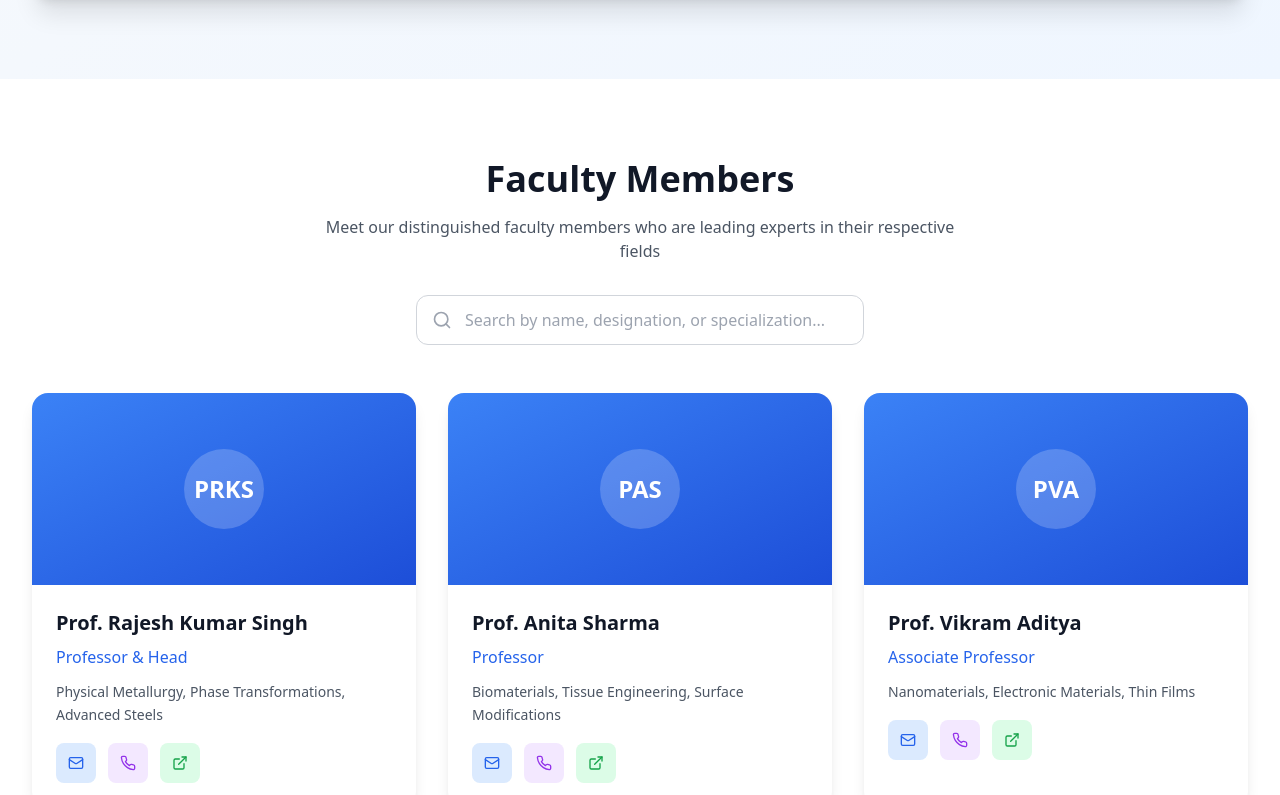
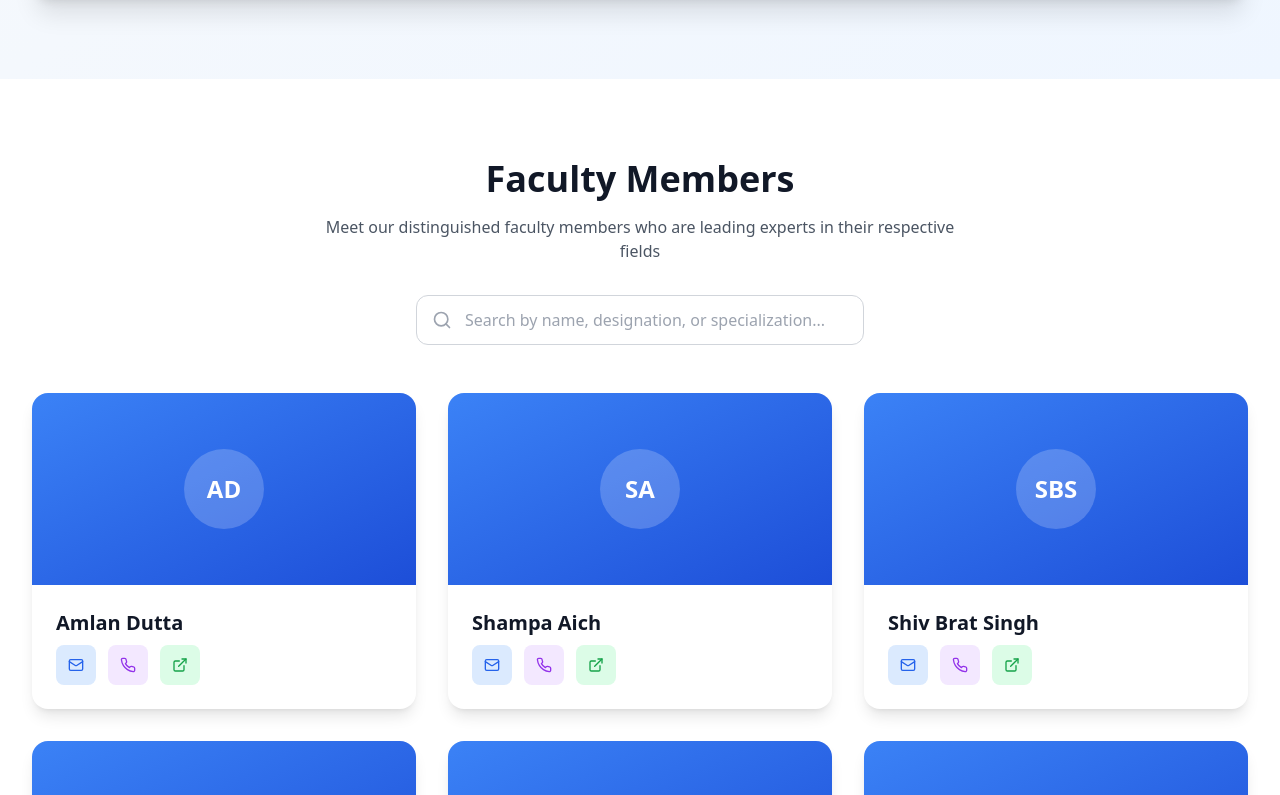
Before and after one commit to Krishnapc04/SME-official, a React (Vite) app: page /about-department in a window 1280 px wide. Shown: the part 2002-2797 px from the top of the page. Built offline with nearby package versions, Linux system fonts and the light colour scheme.

Commit message:
Compleated except Meta material

```diff
--- a/src/App.tsx
+++ b/src/App.tsx
@@ -6,6 +6,7 @@ import AboutFest from './pages/AboutFest';
 import Blogs from './pages/Blogs';
 import MetaMaterial from './pages/MetaMaterial';
 import NotFound from './pages/NotFound';
+import BlogDetail from './pages/BlogDetail';
 
 function App() {
   return (
@@ -16,6 +17,7 @@ function App() {
           <Route path="/about-department" element={<AboutDepartment />} />
           <Route path="/about-fest" element={<AboutFest />} />
           <Route path="/blogs" element={<Blogs />} />
+          <Route path="/blog/:id" element={<BlogDetail />} />
           <Route path="/meta-material" element={<MetaMaterial />} />
           <Route path="*" element={<NotFound />} />
         </Routes>
--- a/src/data/professors.ts
+++ b/src/data/professors.ts
@@ -1,120 +1,186 @@
 export interface Professor {
-  id: number;
+  id: string;
   name: string;
-  designation: string;
-  specialization: string;
-  email: string;
-  googleScholar: string;
-  phone: string;
+  // designation: string;
+  // specialization: string;
+  contact: string;
+  mail: string;
+  link: string;
 }
 
 export const professors: Professor[] = [
   {
-    id: 1,
-    name: "Prof. Rajesh Kumar Singh",
-    designation: "Professor & Head",
-    specialization: "Physical Metallurgy, Phase Transformations, Advanced Steels",
-    email: "rksingh@metal.iitkgp.ac.in",
-    googleScholar: "https://scholar.google.com/citations?user=example1",
-    phone: "+91-3222-283-001"
+    "id": "1",
+    "name":"Amlan Dutta",
+    "contact":"+91-3222-283250",
+    "mail":"amlan.dutta@metal.iitkgp.ac.in",
+    "link":"http://www.metal.iitkgp.ac.in/People/facultyDetails/2"
 },
 {
-    id: 2,
-    name: "Prof. Anita Sharma",
-    designation: "Professor",
-    specialization: "Biomaterials, Tissue Engineering, Surface Modifications",
-    email: "asharma@metal.iitkgp.ac.in",
-    googleScholar: "https://scholar.google.com/citations?user=example2",
-    phone: "+91-3222-283-002"
+    "id": "2",
+    "name":"Shampa Aich",
+    "contact":"+91-3222-281750",
+    "mail":"saich@metal.iitkgp.ac.in",
+    "link":"http://www.metal.iitkgp.ac.in/People/facultyDetails/20"
 },
 {
-    id: 3,
-    name: "Prof. Vikram Aditya",
-    designation: "Associate Professor",
-    specialization: "Nanomaterials, Electronic Materials, Thin Films",
-    email: "vaditya@metal.iitkgp.ac.in",
-    googleScholar: "https://scholar.google.com/citations?user=example3",
-    phone: "+91-3222-283-003"
+    "id": "3",
+    "name":"Shiv Brat Singh",
+    "contact":"+91-3222-283290",
+    "mail":"sbs22@metal.iitkgp.ac.in",
+    "link":"http://www.metal.iitkgp.ac.in/People/facultyDetails/21"
 },
 {
-    id: 4,
-    name: "Prof. Meera Gupta",
-    designation: "Associate Professor",
-    specialization: "Corrosion Science, Electrochemistry, Protective Coatings",
-    email: "mgupta@metal.iitkgp.ac.in",
-    googleScholar: "https://scholar.google.com/citations?user=example4",
-    phone: "+91-3222-283-004"
+    "id": "4",
+    "name":"Manas Paliwal",
+    "contact":"03222281760",
+    "mail":"manas.paliwal@metal.iitkgp.ac.in",
+    "link":"http://www.metal.iitkgp.ac.in/People/facultyDetails/31"
 },
 {
-    id: 5,
-    name: "Prof. Suresh Chand",
-    designation: "Professor",
-    specialization: "Extractive Metallurgy, Recycling, Sustainable Processing",
-    email: "schand@metal.iitkgp.ac.in",
-    googleScholar: "https://scholar.google.com/citations?user=example5",
-    phone: "+91-3222-283-005"
+    "id": "5",
+    "name":"Siddhartha Das",
+    "contact":"+91-3222-283256",
+    "mail":"sdas@metal.iitkgp.ac.in",
+    "link":"http://www.metal.iitkgp.ac.in/People/facultyDetails/22"
 },
 {
-    id: 6,
-    name: "Dr. Priya Nair",
-    designation: "Assistant Professor",
-    specialization: "Computational Materials Science, Machine Learning in Materials",
-    email: "pnair@metal.iitkgp.ac.in",
-    googleScholar: "https://scholar.google.com/citations?user=example6",
-    phone: "+91-3222-283-006"
+    "id": "6",
+    "name":"Siddhartha Roy",
+    "contact":"+91 3222 283270",
+    "mail":"siddhartha@metal.iitkgp.ac.in",
+    "link":"http://www.metal.iitkgp.ac.in/People/facultyDetails/23"
+},
+
+{
+    "id": "7",
+    "name":"Indrani Sen",
+    "contact":"+91-3222-283252",
+    "mail":"indrani.sen@metal.iitkgp.ac.in",
+    "link":"http://www.metal.iitkgp.ac.in/People/facultyDetails/9"
 },
 {
-    id: 7,
-    name: "Prof. Arjun Patel",
-    designation: "Professor",
-    specialization: "High Temperature Materials, Superalloys, Casting Technology",
-    email: "apatel@metal.iitkgp.ac.in",
-    googleScholar: "https://scholar.google.com/citations?user=example7",
-    phone: "+91-3222-283-007"
+    "id": "8",
+    "name":"Indranil Manna",
+    "contact":"+91-3222-283266",
+    "mail":"imanna@metal.iitkgp.ac.in",
+    "link":"http://www.metal.iitkgp.ac.in/People/facultyDetails/8"
 },
 {
-    id: 8,
-    name: "Dr. Kavita Joshi",
-    designation: "Assistant Professor",
-    specialization: "Smart Materials, Shape Memory Alloys, Functional Materials",
-    email: "kjoshi@metal.iitkgp.ac.in",
-    googleScholar: "https://scholar.google.com/citations?user=example8",
-    phone: "+91-3222-283-008"
+    "id": "9",
+    "name":"Jyotsna Dutta Majumdar",
+    "contact":"+91-3222-283288",
+    "mail":"jyotsna@metal.iitkgp.ac.in",
+    "link":"http://www.metal.iitkgp.ac.in/People/facultyDetails/11"
 },
 {
-    id: 9,
-    name: "Prof. Manoj Kumar",
-    designation: "Associate Professor",
-    specialization: "Powder Metallurgy, Metal Matrix Composites, Processing",
-    email: "mkumar@metal.iitkgp.ac.in",
-    googleScholar: "https://scholar.google.com/citations?user=example9",
-    phone: "+91-3222-283-009"
+    "id": "10",
+    "name":"Karabi Das",
+    "contact":"+91-3222-283254",
+    "mail":"karabi@metal.iitkgp.ac.in",
+    "link":"http://www.metal.iitkgp.ac.in/People/facultyDetails/12"
 },
 {
-    id: 10,
-    name: "Dr. Neha Verma",
-    designation: "Assistant Professor",
-    specialization: "Materials Characterization, Electron Microscopy, Microstructure",
-    email: "nverma@metal.iitkgp.ac.in",
-    googleScholar: "https://scholar.google.com/citations?user=example10",
-    phone: "+91-3222-283-010"
+    "id": "11",
+    "name":"Koushik Biswas",
+    "contact":"+91-3222-283244",
+    "mail":"k_biswas@metal.iitkgp.ac.in",
+    "link":"http://www.metal.iitkgp.ac.in/People/facultyDetails/13"
+},
+
+{
+    "id": "12",
+    "name":"Mangal Roy",
+    "contact":"+91-3222-283298",
+    "mail":"mroy@metal.iitkgp.ac.in",
+    "link":"http://www.metal.iitkgp.ac.in/People/facultyDetails/14"
 },
 {
-    id: 11,
-    name: "Prof. Deepak Mishra",
-    designation: "Professor",
-    specialization: "Welding Metallurgy, Joining Technologies, Fracture Mechanics",
-    email: "dmishra@metal.iitkgp.ac.in",
-    googleScholar: "https://scholar.google.com/citations?user=example11",
-    phone: "+91-3222-283-011"
+    "id": "13",
+    "name":"Rahul Mitra",
+    "contact":"+91-3222-283292",
+    "mail":"rahul@metal.iitkgp.ac.in",
+    "link":"http://www.metal.iitkgp.ac.in/People/facultyDetails/17"
 },
 {
-    id: 12,
-    name: "Dr. Ravi Shankar",
-    designation: "Assistant Professor",
-    specialization: "Additive Manufacturing, 3D Printing, Process Optimization",
-    email: "rshankar@metal.iitkgp.ac.in",
-    googleScholar: "https://scholar.google.com/citations?user=example12",
-    phone: "+91-3222-283-012"
+    "id": "14",
+    "name":"Sankha Mukherjee",
+    "contact":"3222283260",
+    "mail":"sankha@metal.iitkgp.ac.in",
+    "link":"http://www.metal.iitkgp.ac.in/People/facultyDetails/30"
+},
+
+{
+    "id": "15",
+    "name":"Somjeet Biswas",
+    "contact":"+91-3222-283264",
+    "mail":"somjeetbiswas@metal.iitkgp.ac.in",
+    "link":"http://www.metal.iitkgp.ac.in/People/facultyDetails/24"
+},
+{
+    "id": "16",
+    "name":"Sujoy Kumar Kar",
+    "contact":"+91-3222-283258",
+    "mail":"sujoy.kar@metal.iitkgp.ac.in",
+    "link":"http://www.metal.iitkgp.ac.in/People/facultyDetails/25"
+},
+{
+    "id": "17",
+    "name":"Sumantra Mandal",
+    "contact":" +91-3222-282878",
+    "mail":"sumantra.mandal@metal.iitkgp.ac.in",
+    "link":"http://www.metal.iitkgp.ac.in/People/facultyDetails/26"
+},
+
+{
+    "id": "18",
+    "name":"Tapas Kumar Bandyopadhyay",
+    "contact":"+91-3222-281730",
+    "mail":"tapas@rgsoipl.iitkgp.ac.in",
+    "link":"http://www.metal.iitkgp.ac.in/People/facultyDetails/27"
+},
+
+{
+    "id": "19",
+    "name":"Tapas Laha",
+    "contact":"+91-3222-283242",
+    "mail":"laha@metal.iitkgp.ac.in",
+    "link":"http://www.metal.iitkgp.ac.in/People/facultyDetails/28"
+},
+
+{
+    "id": "20",
+    "name":"Tarun Kumar Kundu",
+    "contact":"+91-3222-283296",
+    "mail":"tkkundu@metal.iitkgp.ac.in",
+    "link":"http://www.metal.iitkgp.ac.in/People/facultyDetails/29"
+},
+{
+    "id": "21",
+    "name":"Chandra Sekhar Tiwary",
+    "contact":"+91-8078317531",
+    "mail":"chandra.tiwary@metal.iitkgp.ac.in",
+    "link":"http://www.metal.iitkgp.ac.in/People/facultyDetails/3"
+},
+{
+    "id": "22",
+    "name":"Chenna Rao Borra",
+    "contact":"+91-3222-283240",
+    "mail":"chenna.borra@metal.iitkgp.ac.in",
+    "link":"http://www.metal.iitkgp.ac.in/People/facultyDetails/4"
+},
+{
+    "id": "23",
+    "name":"Debalay Chakrabarti",
+    "contact":"+91-3222-283282",
+    "mail":"debalay@metal.iitkgp.ac.in",
+    "link":"http://www.metal.iitkgp.ac.in/People/facultyDetails/5"
+},
+{
+    "id": "24",
+    "name":"Gour Gopal Roy",
+    "contact":"+91-3222-283276",
+    "mail":"ggroy@metal.iitkgp.ac.in",
+    "link":"http://www.metal.iitkgp.ac.in/People/facultyDetails/6"
 }
 ];
--- a/src/pages/AboutDepartment.tsx
+++ b/src/pages/AboutDepartment.tsx
@@ -9,9 +9,10 @@ export default function AboutDepartment() {
 
   // Filter professors based on search query
   const filteredProfessors = professors.filter(professor =>
-    professor.name.toLowerCase().includes(searchQuery.toLowerCase()) ||
-    professor.designation.toLowerCase().includes(searchQuery.toLowerCase()) ||
-    professor.specialization.toLowerCase().includes(searchQuery.toLowerCase())
+    professor.name.toLowerCase().includes(searchQuery.toLowerCase())
+    // ||
+    // professor.designation.toLowerCase().includes(searchQuery.toLowerCase()) ||
+    // professor.specialization.toLowerCase().includes(searchQuery.toLowerCase())
   );
 
   const totalPages = Math.ceil(filteredProfessors.length / professorsPerPage);
@@ -47,7 +48,7 @@ export default function AboutDepartment() {
       <section className="relative py-20 bg-gradient-to-br from-blue-900 to-gray-900 text-white overflow-hidden">
         <div className="absolute inset-0 opacity-20">
           <img
-            src="https://images.pexels.com/photos/3184454/pexels-photo-3184454.jpeg?auto=compress&cs=tinysrgb&w=1200"
+            src="http://www.metal.iitkgp.ac.in/uploads/Untitled_presentation_03.png"
             alt="Laboratory"
             className="w-full h-full object-cover"
           />
@@ -119,7 +120,7 @@ export default function AboutDepartment() {
                   </div>
                   <div className="flex items-center justify-between">
                     <span>Students</span>
-                    <span className="font-semibold">200+</span>
+                    <span className="font-semibold">300+</span>
                   </div>
                 </div>
               </div>
@@ -225,26 +226,26 @@ export default function AboutDepartment() {
                 </div>
                 <div className="p-6">
                   <h3 className="text-xl font-bold text-gray-900 mb-2">{professor.name}</h3>
-                  <p className="text-blue-600 font-medium mb-3">{professor.designation}</p>
-                  <p className="text-gray-600 text-sm mb-4 leading-relaxed">{professor.specialization}</p>
+                  {/* <p className="text-blue-600 font-medium mb-3">{professor.designation}</p>
+                  <p className="text-gray-600 text-sm mb-4 leading-relaxed">{professor.specialization}</p> */}
 
                   <div className="flex flex-wrap gap-3">
                     <a
-                      href={`mailto:${professor.email}`}
+                      href={`mailto:${professor.mail}`}
                       className="flex items-center justify-center w-10 h-10 bg-blue-100 hover:bg-blue-200 rounded-lg transition-colors"
                       title="Email"
                     >
                       <Mail className="w-4 h-4 text-blue-600" />
                     </a>
                     <a
-                      href={`tel:${professor.phone}`}
+                      href={`tel:${professor.contact}`}
                       className="flex items-center justify-center w-10 h-10 bg-purple-100 hover:bg-purple-200 rounded-lg transition-colors"
                       title="Phone"
                     >
                       <Phone className="w-4 h-4 text-purple-600" />
                     </a>
                     <a
-                      href={professor.googleScholar}
+                      href={professor.link}
                       target="_blank"
                       rel="noopener noreferrer"
                       className="flex items-center justify-center w-10 h-10 bg-green-100 hover:bg-green-200 rounded-lg transition-colors"
--- /dev/null
+++ b/src/pages/BlogDetail.tsx
@@ -0,0 +1,43 @@
+import { useParams, useNavigate } from 'react-router-dom';
+import { blogs } from '../data/blogs';
+import { ArrowLeft, Calendar, User } from 'lucide-react';
+
+export default function BlogDetail() {
+  const { id } = useParams();
+  const navigate = useNavigate();
+  const blog = blogs.find(b => String(b.id) === String(id));
+
+  if (!blog) {
+    return (
+      <div className="min-h-screen flex flex-col items-center justify-center">
+        <h2 className="text-2xl font-bold mb-4">Blog Not Found</h2>
+        <button onClick={() => navigate(-1)} className="px-6 py-3 bg-blue-600 text-white rounded-xl font-medium hover:bg-blue-700 transition-all flex items-center">
+          <ArrowLeft className="w-5 h-5 mr-2" /> Go Back
+        </button>
+      </div>
+    );
+  }
+
+  return (
+    <div className="min-h-screen bg-gradient-to-br from-gray-50 to-blue-50 py-12">
+      <div className="max-w-3xl mx-auto bg-white rounded-2xl shadow-xl overflow-hidden">
+        <img src={blog.image} alt={blog.title} className="w-full h-80 object-cover" />
+        <div className="p-8">
+          <div className="flex items-center text-sm text-gray-500 mb-3">
+            <Calendar className="w-4 h-4 mr-1" />
+            <span className="mr-4">{blog.date}</span>
+            <User className="w-4 h-4 mr-1" />
+            <span>{blog.author}</span>
+          </div>
+          <h1 className="text-3xl font-bold text-gray-900 mb-4">{blog.title}</h1>
+          <div className="prose prose-lg text-gray-700 mb-6">
+            {'content' in blog && (blog as any).content ? (blog as any).content : blog.summary}
+          </div>
+          <button onClick={() => navigate(-1)} className="px-6 py-3 bg-blue-600 text-white rounded-xl font-medium hover:bg-blue-700 transition-all flex items-center">
+            <ArrowLeft className="w-5 h-5 mr-2" /> Back to Blogs
+          </button>
+        </div>
+      </div>
+    </div>
+  );
+}
--- a/src/pages/Blogs.tsx
+++ b/src/pages/Blogs.tsx
@@ -1,10 +1,12 @@
 import { useState } from 'react';
 import { Search, Calendar, User, ArrowRight, Filter } from 'lucide-react';
 import { blogs } from '../data/blogs';
+import { useNavigate } from 'react-router-dom';
 
 export default function Blogs() {
   const [activeCategory, setActiveCategory] = useState('All');
   const [searchTerm, setSearchTerm] = useState('');
+  const navigate = useNavigate();
 
   const categories = ['All', 'CDC Blogs', 'Current Affairs', 'Informative Blogs', 'Achievements & Highlights'];
 
@@ -130,7 +132,10 @@ export default function Blogs() {
                       {blog.summary}
                     </p>
 
-                    <button className="inline-flex items-center text-blue-600 hover:text-blue-700 font-medium group">
+                    <button
+                      className="inline-flex items-center text-blue-600 hover:text-blue-700 font-medium group"
+                      onClick={() => navigate(`/blog/${blog.id}`)}
+                    >
                       Read More
                       <ArrowRight className="ml-2 w-4 h-4 group-hover:translate-x-1 transition-transform" />
                     </button>
```
Also changed, not shown: src/data/blogs.ts (+18 -45 lines). Lines whose indentation alone changed are shown as unchanged.
